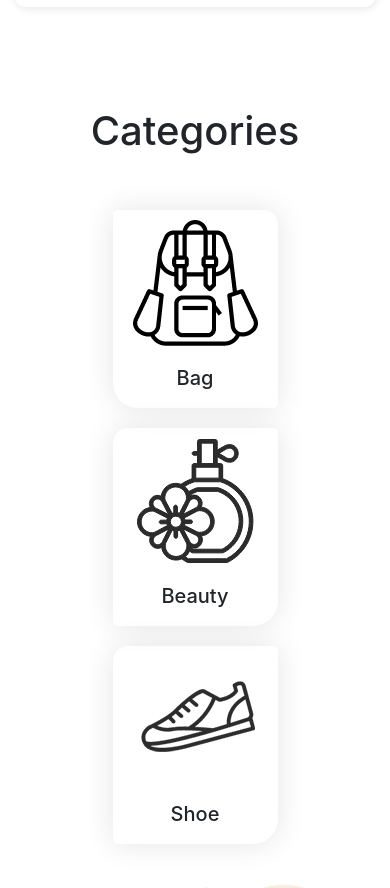
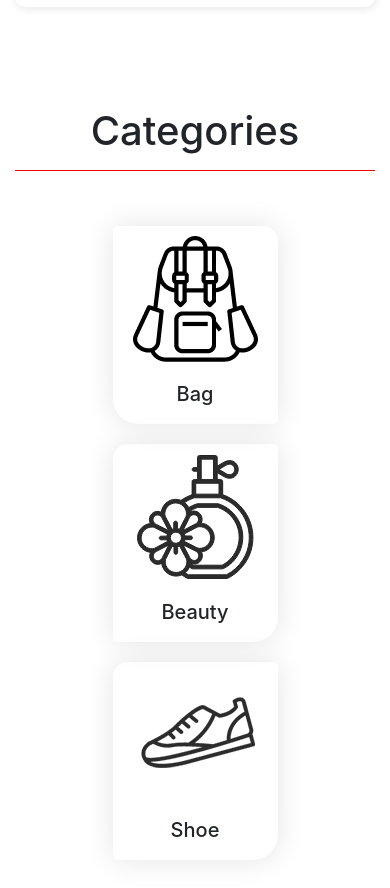
Before and after one commit to shakilemon654/gadgets-ecommerce, a plain HTML site: page index.html in a window 390 px wide. Shown: the part 3964-4852 px from the top of the page. Drawn offline with nearby package versions, Linux system fonts and the light colour scheme.

```diff
--- a/index.html
+++ b/index.html
@@ -175,7 +175,7 @@
     </div>
 
     <div class="container last-section">
-        <h1>Categories</h1>
+        <h1 id="Categories">Categories</h1>
         <div class="row">
             <div class="col-md-3 d-flex align-items-center justify-content-center">
                 <div class="box box-1">
--- a/style.css
+++ b/style.css
@@ -83,3 +83,9 @@ footer{
 .box-2, .box-3{
     border-radius: 15px 5px 25px 5px;
 }
+
+#Categories{
+    padding-bottom: 15px;
+    border-bottom: 1px solid red;
+    : 30px;
+}
```
Also changed, not shown: images/phone/phone-1.png, images/phone/phone-2.png, images/phone/phone-3.png.
